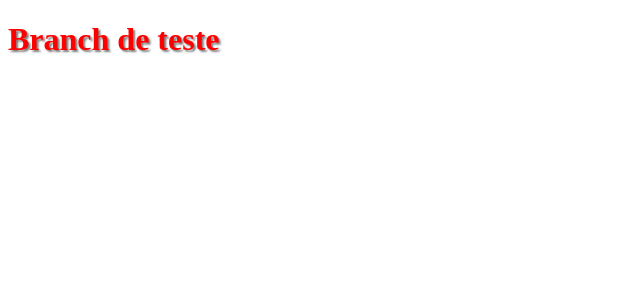
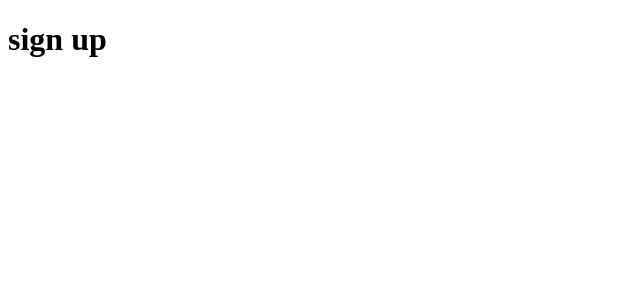
Before and after one commit to CartiFelipe/TesteDePerformance01React, a React (Vite) app: page /signin in a window 1280 px wide. Shown: the top 300 px of the page, without its empty margins (0-640 px from the left). Built offline with nearby package versions, Linux system fonts and the light colour scheme.

Commit message:
rotas configuradas

```diff
--- a/index.html
+++ b/index.html
@@ -2,7 +2,7 @@
 <html lang="en">
   <head>
     <meta charset="utf-8" />
-    <link rel="icon" href="/favicon.ico" />
+
     <meta name="viewport" content="width=device-width, initial-scale=1" />
     <meta name="theme-color" content="#000000" />
     <meta name="description" content="Web site created using create-react-app" />
@@ -37,6 +37,6 @@
       To create a production bundle, use `npm run build` or `yarn build`.
 
     -->
-    <script type="module" src="src/index.tsx"></script>
+    <script type="module" src="src/Index.tsx"></script>
   </body>
 </html>
--- a/src/App.tsx
+++ b/src/App.tsx
@@ -1,12 +1,9 @@
 import "./styles/app.scss";
+import Routes from "./routes/Index";
 
 function App() {
   console.log("Olá, Caio!");
-  return (
-    <div>
-      <h1 className="header">Branch de teste</h1>
-    </div>
-  );
+  return <Routes />;
 }
 
 export default App;
--- a/src/routes/Index.tsx
+++ b/src/routes/Index.tsx
@@ -0,0 +1,27 @@
+import {
+  createBrowserRouter,
+  createRoutesFromElements,
+  Route,
+  RouterProvider,
+} from "react-router-dom";
+
+import { Protected } from "./Protected";
+import Home from "../views/Home";
+import SignsIn from "../views/SignsIn";
+
+const router = createBrowserRouter(
+  createRoutesFromElements(
+    <Route path="/">
+      <Route element={<Protected />}>
+        <Route index element={<Home />} />
+      </Route>
+      <Route path="signin" element={<SignsIn />} />
+    </Route>
+  )
+);
+
+const Index = () => {
+  return <RouterProvider router={router} />;
+};
+
+export default Index;
--- a/src/routes/Protected.tsx
+++ b/src/routes/Protected.tsx
@@ -0,0 +1,7 @@
+import { Navigate, Outlet } from "react-router-dom";
+
+export const Protected = () => {
+  const token = localStorage.getItem("token");
+
+  return token ? <Outlet /> : <Navigate to="/signin" />;
+};
--- /dev/null
+++ b/src/views/Home.tsx
@@ -0,0 +1,2 @@
+const Home = () => "home";
+export default Home;
--- /dev/null
+++ b/src/views/SignsIn.tsx
@@ -0,0 +1,2 @@
+const SignsIn = () => <h1>sign up</h1>;
+export default SignsIn;
```
Also changed, not shown: src/services/authentication.js (added, +20 -0 lines).
